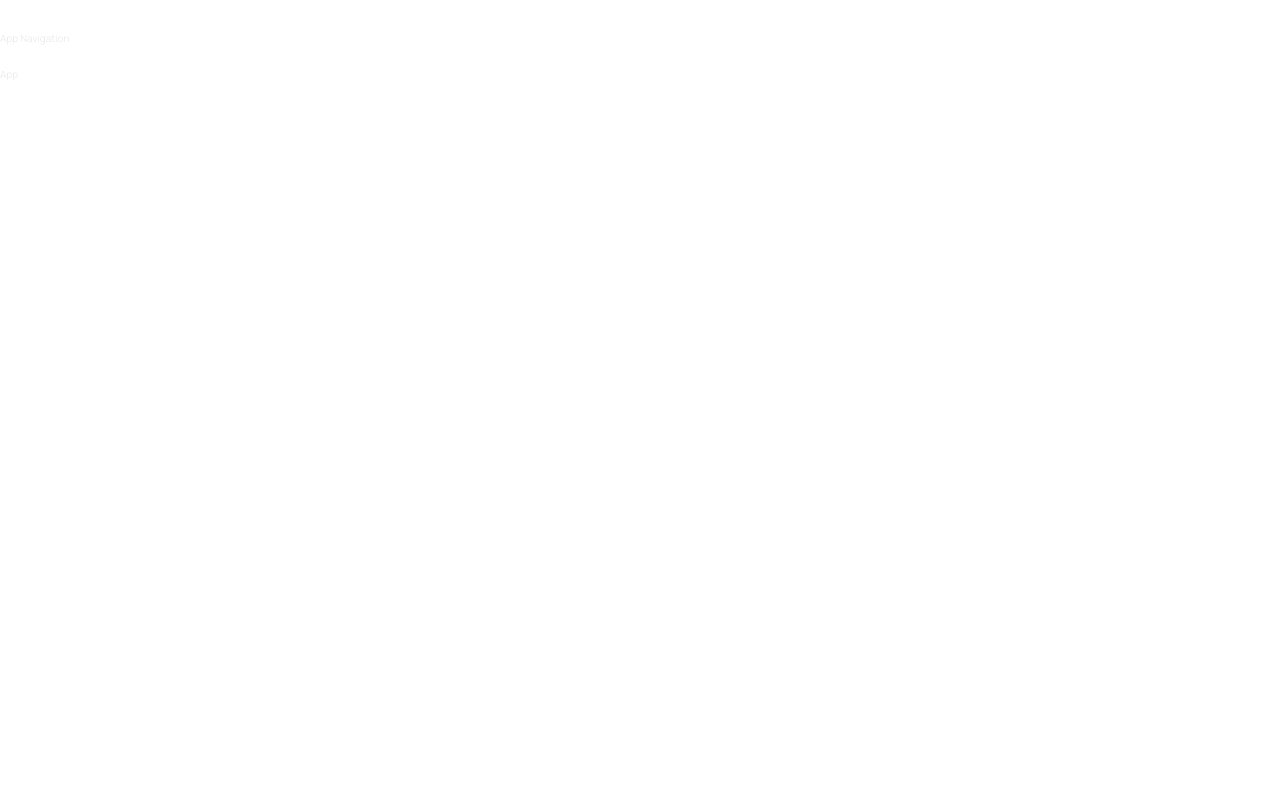
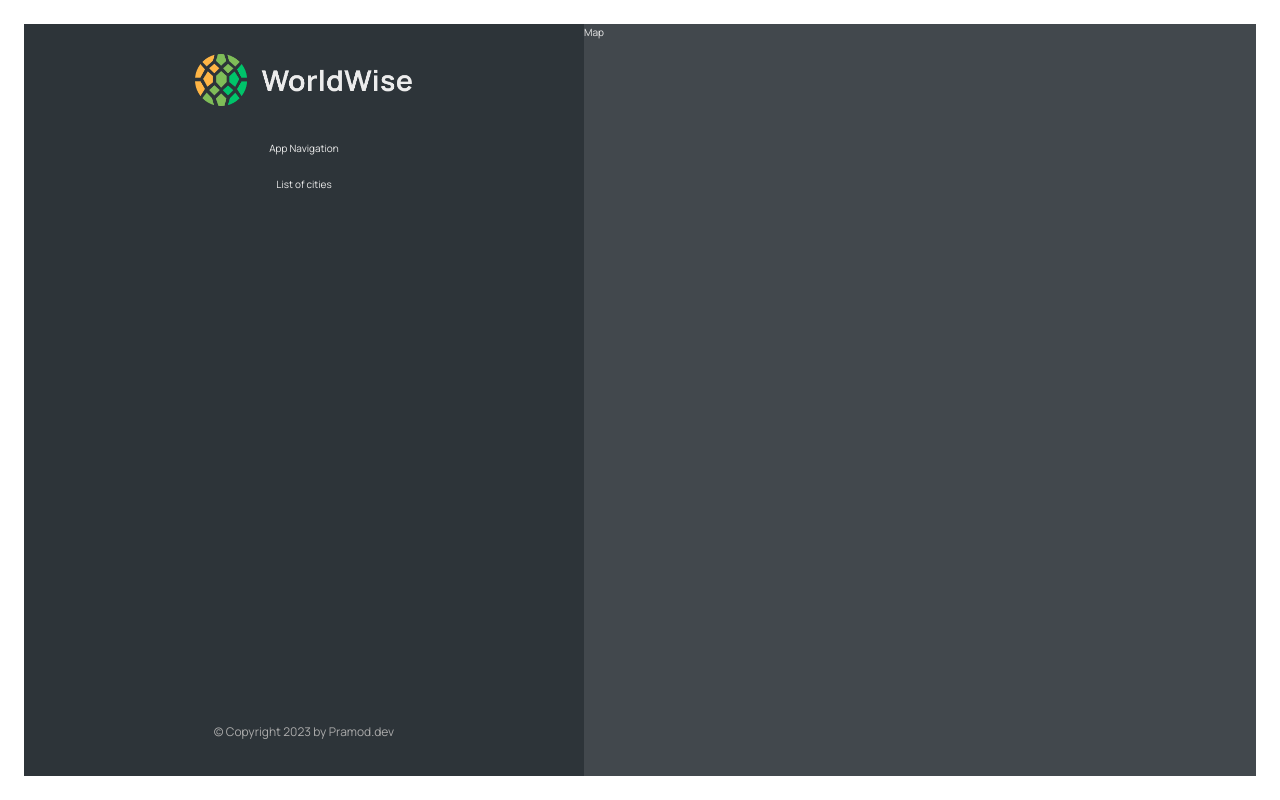
Before and after one commit to PramodYadav2711/11-worldwise, a React (Vite) app: page /app in a window 1280 px wide. Built offline with nearby package versions, Linux system fonts and the light colour scheme.

Commit message:
Created static AppLayout component

```diff
--- /dev/null
+++ b/src/components/Map.jsx
@@ -0,0 +1,7 @@
+import styles from "./Map.module.css";
+
+function Map() {
+  return <div className={styles.mapContainer}>Map</div>;
+}
+
+export default Map;
--- /dev/null
+++ b/src/components/Sidebar.jsx
@@ -0,0 +1,20 @@
+import AppNav from "./AppNav";
+import Logo from "./Logo";
+import styles from "./Sidebar.module.css";
+
+function Sidebar() {
+  return (
+    <div className={styles.sidebar}>
+      <Logo />
+      <AppNav />
+      <p>List of cities</p>
+      <footer className={styles.footer}>
+        <p className={styles.copyright}>
+          &copy; Copyright {new Date().getFullYear()} by Pramod.dev
+        </p>
+      </footer>
+    </div>
+  );
+}
+
+export default Sidebar;
--- a/src/pages/Applayout.jsx
+++ b/src/pages/Applayout.jsx
@@ -1,10 +1,12 @@
-import AppNav from "../components/AppNav";
+import Map from "../components/Map";
+import Sidebar from "../components/Sidebar";
+import styles from "./Applayout.module.css";
 
 function AppLayout() {
   return (
-    <div>
-      <AppNav />
-      <p>App</p>
+    <div className={styles.app}>
+      <Sidebar />
+      <Map />
     </div>
   );
 }
```
Also changed, not shown: src/index.css (+0 -9 lines).
